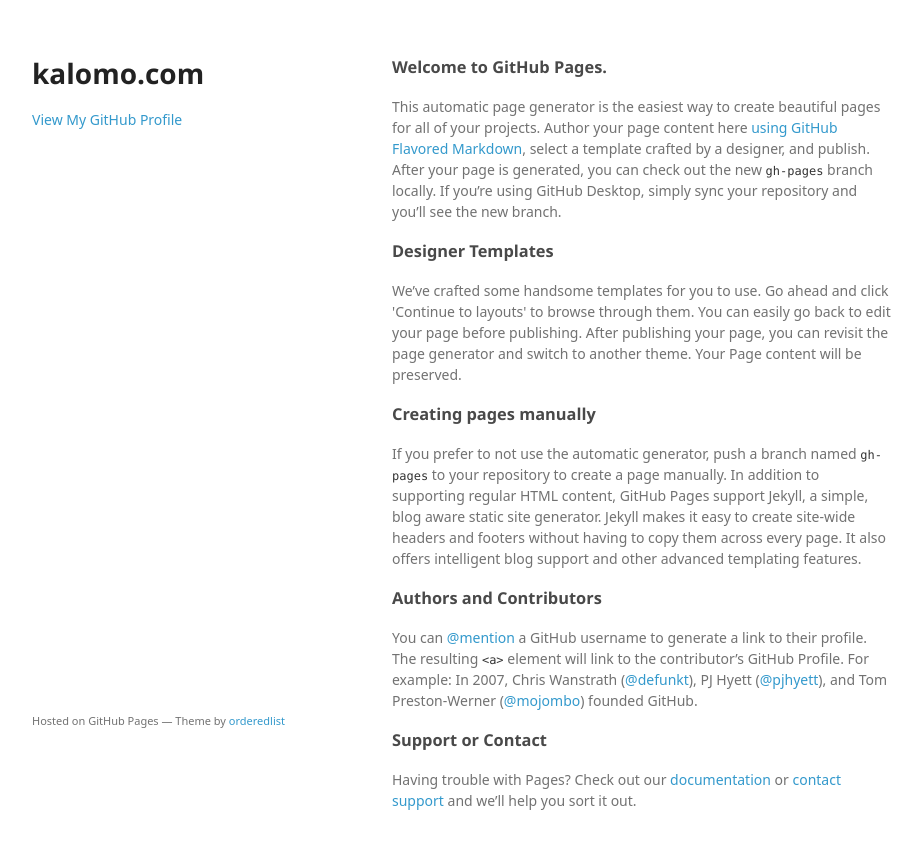
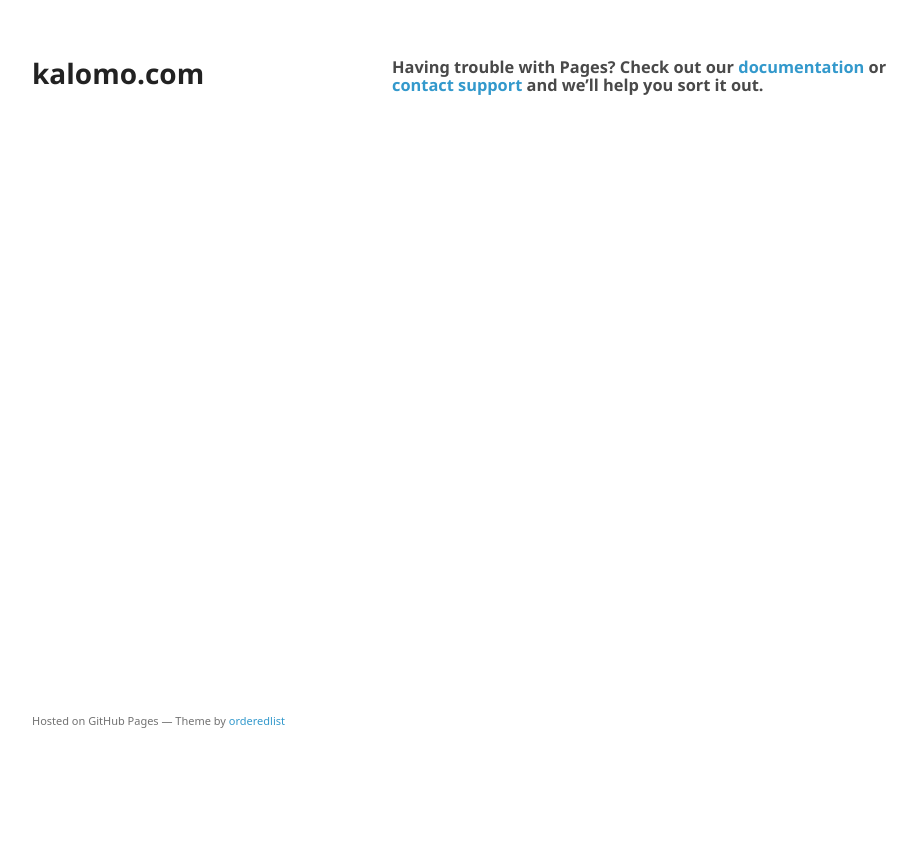
Before and after one commit to kalomo63/kalomo63.github.io, a plain HTML site: page index.html in a window 1280 px wide. Shown: the whole page, without its empty margins (178-1100 px from the left). After the commit the page ends 800 px from the top, so only its background shows below. Drawn offline with Linux system fonts and the light colour scheme; a web font is replaced by a local one.

Commit message:
Update index.html

```diff
--- a/index.html
+++ b/index.html
@@ -3,7 +3,7 @@
   <head>
     <meta charset="utf-8">
     <meta http-equiv="X-UA-Compatible" content="chrome=1">
-    <title>kalomo.com by kalomo63</title>
+    <title>kalomo.com</title>
 
     <link rel="stylesheet" href="stylesheets/styles.css">
     <link rel="stylesheet" href="stylesheets/github-light.css">
@@ -19,32 +19,11 @@
         <p></p>
 
 
-        <p class="view"><a href="https://github.com/kalomo63">View My GitHub Profile</a></p>
+        <p class="view"></p>
 
       </header>
       <section>
         <h3>
-<a id="welcome-to-github-pages" class="anchor" href="#welcome-to-github-pages" aria-hidden="true"><span class="octicon octicon-link"></span></a>Welcome to GitHub Pages.</h3>
-
-<p>This automatic page generator is the easiest way to create beautiful pages for all of your projects. Author your page content here <a href="https://guides.github.com/features/mastering-markdown/">using GitHub Flavored Markdown</a>, select a template crafted by a designer, and publish. After your page is generated, you can check out the new <code>gh-pages</code> branch locally. If you’re using GitHub Desktop, simply sync your repository and you’ll see the new branch.</p>
-
-<h3>
-<a id="designer-templates" class="anchor" href="#designer-templates" aria-hidden="true"><span class="octicon octicon-link"></span></a>Designer Templates</h3>
-
-<p>We’ve crafted some handsome templates for you to use. Go ahead and click 'Continue to layouts' to browse through them. You can easily go back to edit your page before publishing. After publishing your page, you can revisit the page generator and switch to another theme. Your Page content will be preserved.</p>
-
-<h3>
-<a id="creating-pages-manually" class="anchor" href="#creating-pages-manually" aria-hidden="true"><span class="octicon octicon-link"></span></a>Creating pages manually</h3>
-
-<p>If you prefer to not use the automatic generator, push a branch named <code>gh-pages</code> to your repository to create a page manually. In addition to supporting regular HTML content, GitHub Pages support Jekyll, a simple, blog aware static site generator. Jekyll makes it easy to create site-wide headers and footers without having to copy them across every page. It also offers intelligent blog support and other advanced templating features.</p>
-
-<h3>
-<a id="authors-and-contributors" class="anchor" href="#authors-and-contributors" aria-hidden="true"><span class="octicon octicon-link"></span></a>Authors and Contributors</h3>
-
-<p>You can <a href="https://github.com/blog/821" class="user-mention">@mention</a> a GitHub username to generate a link to their profile. The resulting <code>&lt;a&gt;</code> element will link to the contributor’s GitHub Profile. For example: In 2007, Chris Wanstrath (<a href="https://github.com/defunkt" class="user-mention">@defunkt</a>), PJ Hyett (<a href="https://github.com/pjhyett" class="user-mention">@pjhyett</a>), and Tom Preston-Werner (<a href="https://github.com/mojombo" class="user-mention">@mojombo</a>) founded GitHub.</p>
-
-<h3>
-<a id="support-or-contact" class="anchor" href="#support-or-contact" aria-hidden="true"><span class="octicon octicon-link"></span></a>Support or Contact</h3>
 
 <p>Having trouble with Pages? Check out our <a href="https://help.github.com/pages">documentation</a> or <a href="https://github.com/contact">contact support</a> and we’ll help you sort it out.</p>
       </section>
```
